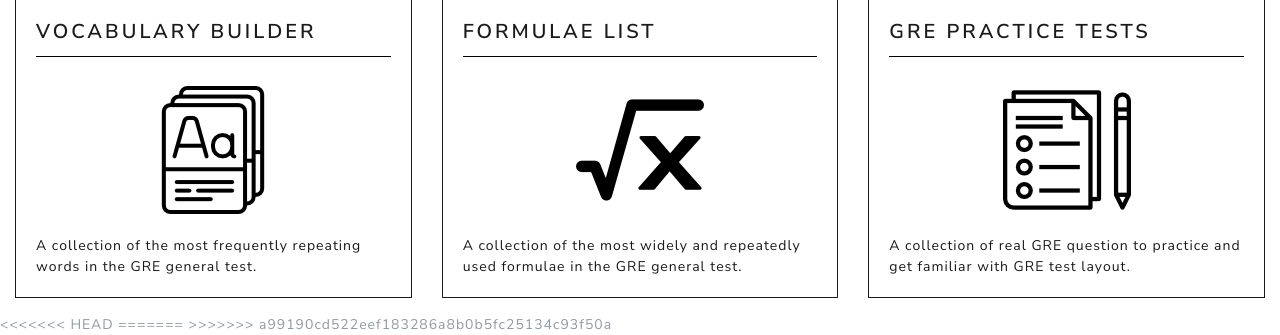
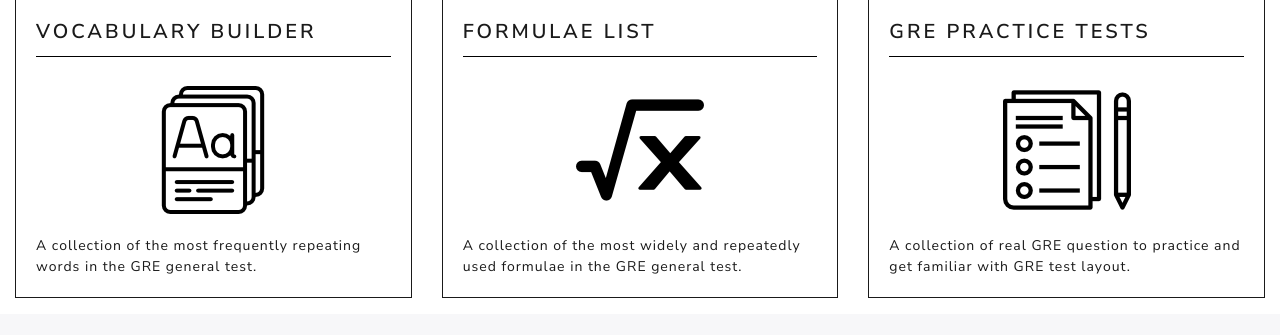
Before and after one commit to SEWebapp/GREFocus, a PHP site: page / in a window 1280 px wide. Shown: the part 591-926 px from the top of the page. After the commit the page ends 889 px from the top, so only its background shows below. Run offline with PHP 8.4, Linux system fonts and the light colour scheme.

Commit message:
min fixes

```diff
--- a/index.php
+++ b/index.php
@@ -132,9 +132,3 @@ session_start();
 </body>
 
 </html>
-<<<<<<< HEAD
-
-
-
-=======
->>>>>>> a99190cd522eef183286a8b0b5fc25134c93f50a
```
